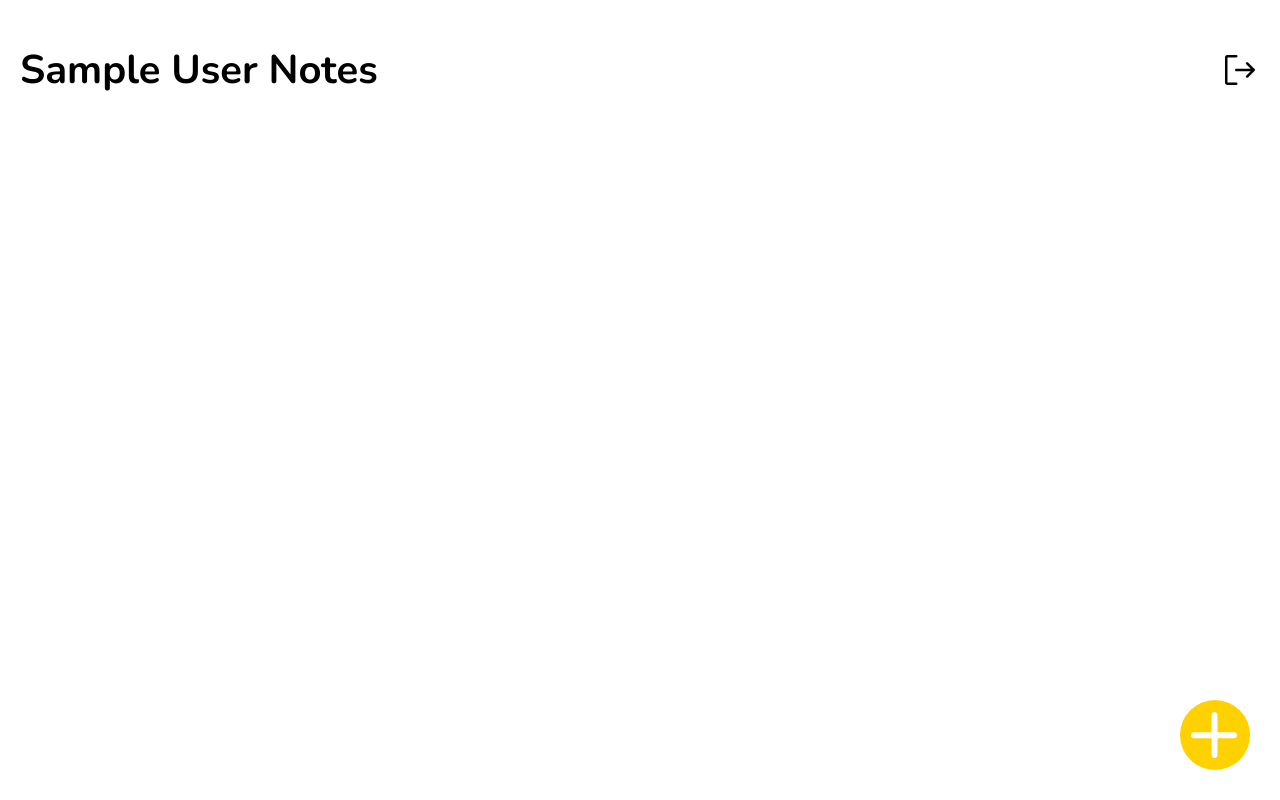
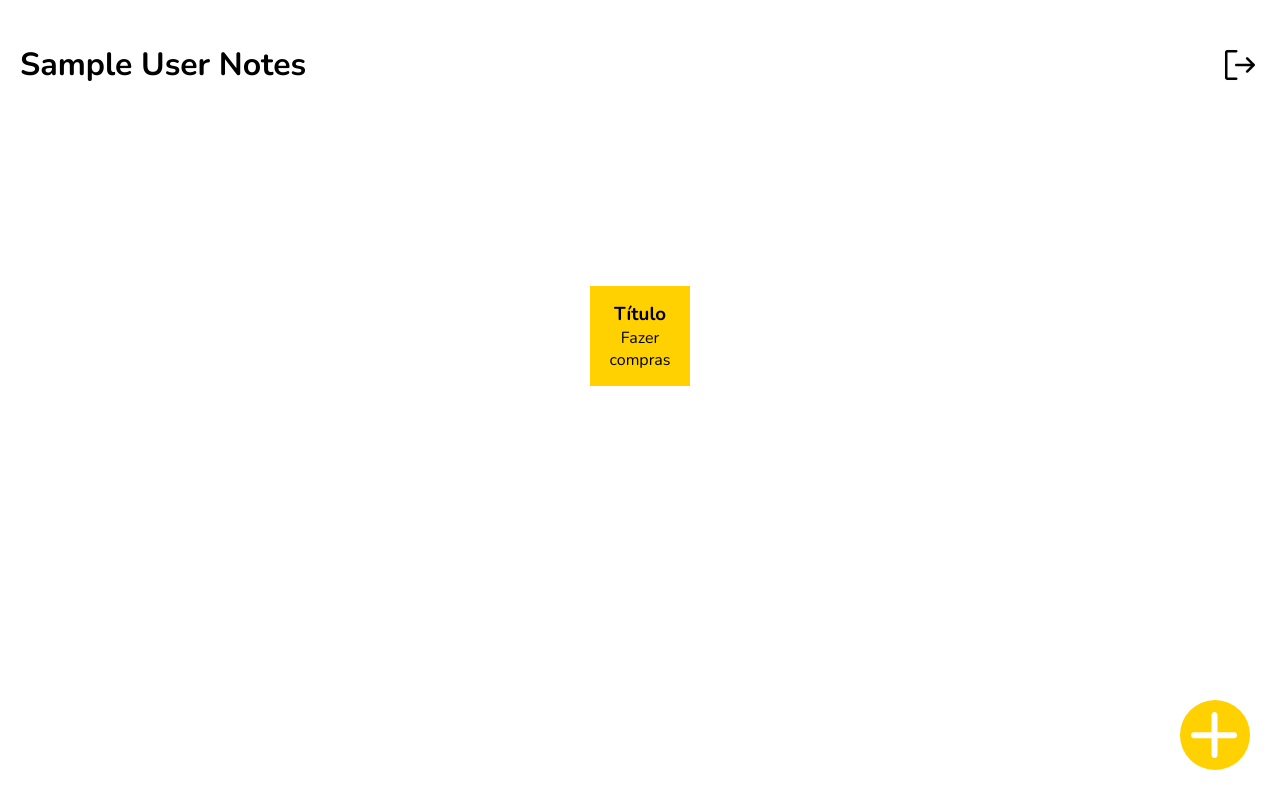
Before and after one commit to amandascam03/SAP010-notes, a React (Vite) app in the folder notes/: page /home in a window 1280 px wide. Built offline with nearby package versions, Linux system fonts and the light colour scheme; no server answers; sample sign-in values are in the browser's storage.

Commit message:
inputs salvando conteudo da nota e titulo na tela

```diff
--- a/notes/context/AuthContext.jsx
+++ b/notes/context/AuthContext.jsx
@@ -11,12 +11,15 @@ export default function AuthGoogleProvider({ children }) {
 
     const [user, setUser] = useState(null);
 
+
+
     useEffect(() => {
         const loadStorageAuth = () => {
             const sessionToken = sessionStorage.getItem("@AuthFirebase:token");
             const sessionUser = sessionStorage.getItem("@AuthFirebase:user");
             if (sessionToken && sessionUser) {
                 setUser(sessionUser);
+                console.log(sessionUser)
             }
         };
         loadStorageAuth();
@@ -27,10 +30,14 @@ export default function AuthGoogleProvider({ children }) {
         .then((result) => {
           const credential = GoogleAuthProvider.credentialFromResult(result);
           const token = credential.accessToken;
-          const user = result.user;
+          const user = JSON.stringify(result.user);
           setUser(user);
           sessionStorage.setItem("@AuthFirebase:token", token);
-          sessionStorage.setItem("@AuthFirebase:user", JSON.stringify(user));
+          sessionStorage.setItem("@AuthFirebase:user", user);
+        //   const user = result.user;
+        //   setUser(JSON.stringify(user));
+        //   sessionStorage.setItem("@AuthFirebase:token", token);
+        //   sessionStorage.setItem("@AuthFirebase:user", JSON.stringify(user));
         }).catch((error) => {
           const errorCode = error.code;
           console.log(errorCode);
--- a/notes/src/App.css
+++ b/notes/src/App.css
@@ -6,20 +6,22 @@
     font-family: 'Nunito', sans-serif;
 }
 
+/* css da tela de login */
+
 .LoginPage {
     background: #202020;
     min-height: 100vh;
 }
 
-h1 {
+.LoginPage h1 {
     font-size: 40px;
 }
 
-p {
+.LoginPage p {
     font-size: 18px;
 }
 
-.Login-header h1, p {
+.Login-header h1, .Login-header p {
     font-weight: 200;
     color: #FFFF;
 }
@@ -104,6 +106,30 @@ a {
     border: none;
 }
 
+section {
+    display: flex;
+    flex-direction: row;
+    justify-content: center;
+    align-items: center;
+    gap: 10px;
+    box-sizing: border-box;
+}
+
+article {
+    display: flex;
+    height: 100px;
+    width: 100px;
+    align-items: center;
+    justify-content: center;
+    background-color: #FFD100;
+    box-sizing: border-box;
+    flex-direction: column;
+}
+
+article > p {
+    text-align: center;
+}
+
 .Add {
     height: 70px;
     width: 70px;
@@ -117,6 +143,4 @@ a {
     background-position: 11px 12px;
 }
 
-#divNota {
-    color: black;
-}
+/* css da nota */
--- a/notes/src/pages/home/index.jsx
+++ b/notes/src/pages/home/index.jsx
@@ -18,6 +18,12 @@ export default function HomePage() {
                     onClick={() => signOut()}
                 ></button>
             </header>
+            <section>
+                <article>
+                <h1>Título</h1>
+                <p>Fazer compras</p>
+                </article>
+            </section>
             <div id="nota"></div>
             <button
                 className="Add"
--- a/notes/src/pages/notemaker/note.jsx
+++ b/notes/src/pages/notemaker/note.jsx
@@ -1,7 +1,33 @@
+import { useState } from "react";
+
 export default function Note() {
+    const [title, setTitle] = useState("Título");
+    const [inputTitle, setinputTitle] = useState("");
+    const [inputNote, setInputNote] = useState("");
+    const [newNote, setNewNote] = useState("Nota");
+
     return (
         <div>
-            <h1>Olá, sou uma nota</h1>
+            <h1>{title}</h1>
+            <input
+                type="text"
+                placeholder="título"
+                value={inputTitle}
+                onChange={(e) => setinputTitle(e.target.value)}
+            />
+            <button
+                onClick={() => {
+                    setTitle(inputTitle);
+                    setinputTitle("");
+                }}
+            >
+                Mudar título
+            </button>
+
+            <h1>{newNote}</h1>
+            <input type="text" placeholder="nova nota" onChange={(e) => setInputNote(e.target.value)} />
+            <button onClick={() => setNewNote(inputNote)}>Editar nota</button>
+            <button>Salvar nota</button>
         </div>
-    )
+    );
 }
```
